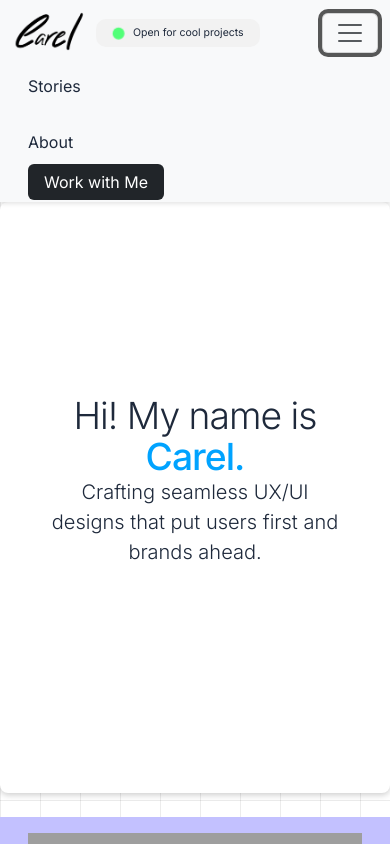
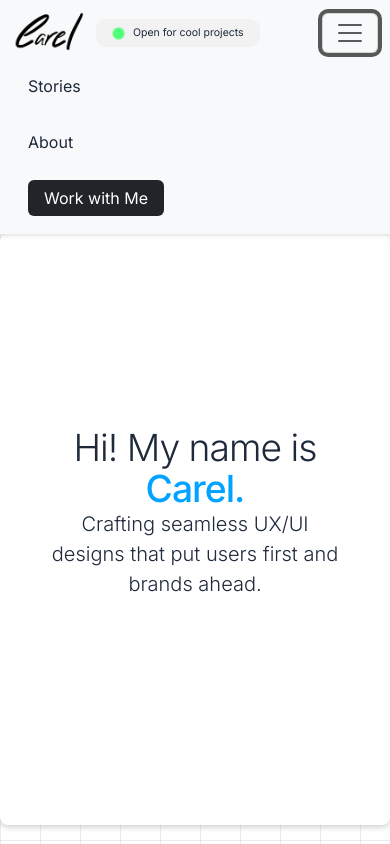
Before and after one commit to carelmaeda/cma-next, a Next.js app: page / in a window 390 px wide. Both pictures are taken after a click on the button "Toggle navigation". Shown: the top 844 px of the page. Built offline with nearby package versions, Linux system fonts and the light colour scheme; grey boxes are pictures that could not be loaded.

Commit message:
fix: navbar

```diff
--- a/src/app/components/partials/Navbar.tsx
+++ b/src/app/components/partials/Navbar.tsx
@@ -50,8 +50,8 @@ export default function Navbar() {
                 About
               </Link>
             </li>
-            <li className="nav-item">
-              <Link className="d-inline nav-link py-3 p-md-0" href="/#contact">
+            <li className="nav-item py-3 p-md-0">
+              <Link className="d-inline nav-link" href="/#contact">
                 Work with Me
               </Link>
             </li>
```
